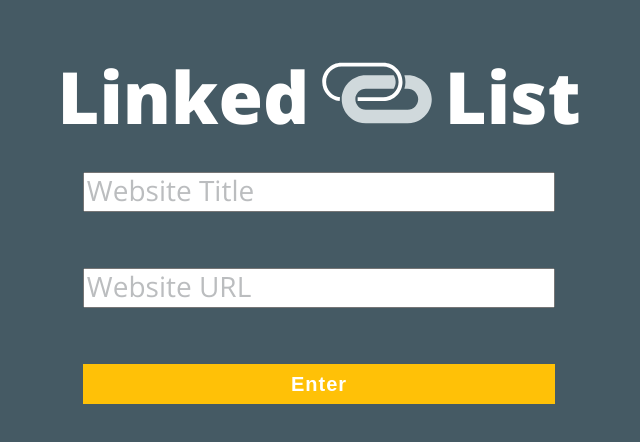
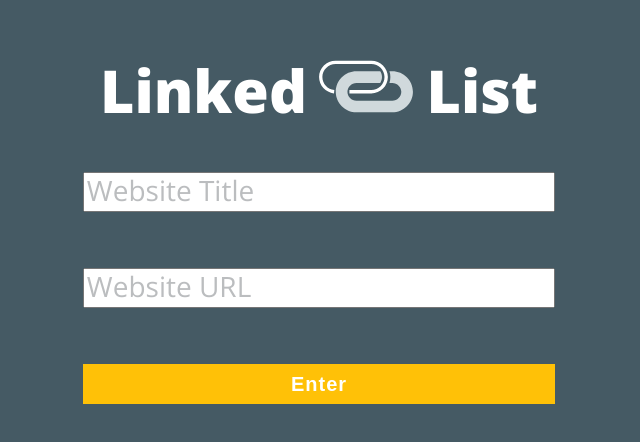
Before and after one commit to raualex/Linked_list, a plain HTML site: page index.html in a window 1280 px wide. Shown: the part 132-574 px from the top of the page, without its empty margins (1-641 px from the left). Drawn offline with nearby package versions, Linux system fonts and the light colour scheme.

Commit message:
Fix header size for responsiveness

```diff
--- a/style.css
+++ b/style.css
@@ -77,7 +77,7 @@ h1 {
   color: #FFFFFF;
   display: inline-block;
   font-family: 'Open Sans', sans-serif;
-  font-size: 4.5rem;
+  font-size: 3.7rem;
   font-weight: 800;
   margin: 0;
   text-align: center;
@@ -105,7 +105,7 @@ header {
 
 img {
   display: inline-block;
-  width: 7rem;
+  width: 6rem;
   margin-left: 0.45rem;
 }
 
@@ -236,6 +236,14 @@ input {
 }
 
 /*Media Queries*/
+@media screen and (min-width: 1165px) {
+  h1 {
+    font-size: rem;
+  }
+
+  img {
+    width: rem;
+
 @media screen and (max-width: 1165px) {
   h1 {
     font-size: 3.5rem;
@@ -299,7 +307,7 @@ input {
     width: 100%;
   }
 
-    article {
+  article {
     padding:0.5rem 0.6rem 1.5rem;
 
   }
@@ -325,8 +333,3 @@ input {
   }
 
 }
-
-
-
-
-@media screen and (max-width: 600px) {
```
